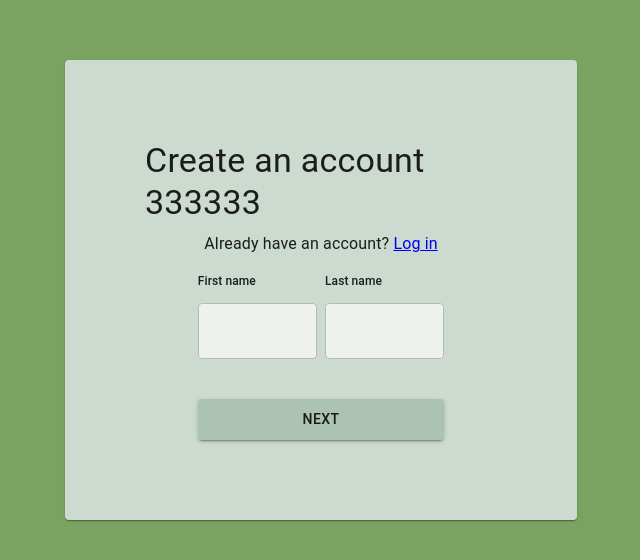
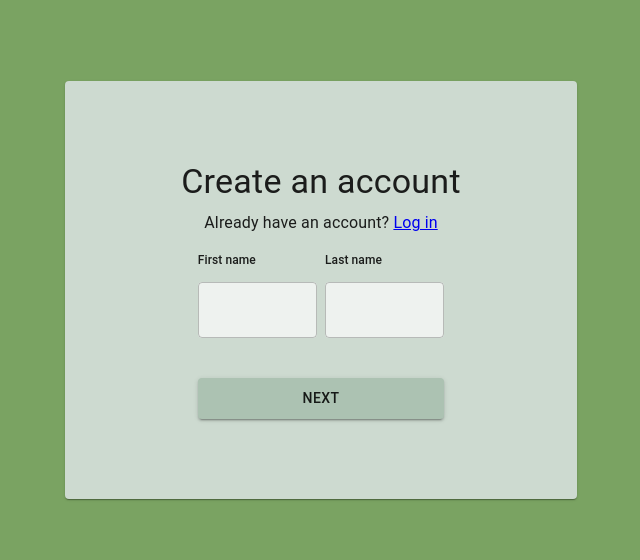
Before and after one commit to AndreyFaichuk/tickets_frontend, a React (Vite) app: page /app/registration in a window 1280 px wide. Shown: the part 110-670 px from the top of the page, without its empty margins (319-959 px from the left). Built offline with nearby package versions, Linux system fonts and the light colour scheme.

Commit message:
remove title

```diff
--- a/src/constants.tsx
+++ b/src/constants.tsx
@@ -4,7 +4,7 @@ import { ADD_PUBLIC_ROUTES } from './constants/routes';
 
 export const AUTH_CONTENT: Record<AuthType, AuthContent> = {
   registration: {
-    title: 'Create an account 333333',
+    title: 'Create an account',
     subtitle: (
       <>
         Already have an account?{' '}
```
